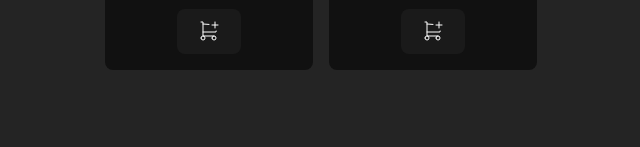
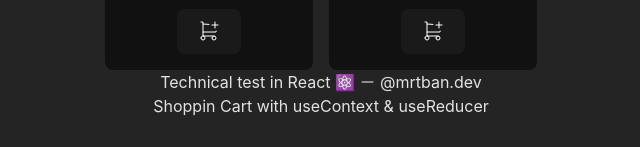
Before and after one commit to MrTban/shopping-cart, a React (Vite) app: page / in a window 1280 px wide. Shown: the part 1351-1498 px from the top of the page, without its empty margins (319-959 px from the left). Before the commit the page ends 1453 px from the top, so only its background shows below. Built offline with nearby package versions, Linux system fonts and the light colour scheme.

Commit message:
create and import footer

```diff
--- a/src/App.jsx
+++ b/src/App.jsx
@@ -3,9 +3,9 @@ import { products as initialProducts } from './mocks/products.json'
 
 import { Products } from './components/Products'
 import { Header } from './components/Header'
+import { Footer } from './components/Footer'
 
-function App() {
-	const [products] = useState(initialProducts)
+function useFilters() {
 	const [filters, setFilters] = useState({
 		category: 'all',
 		minPrice: 0,
@@ -20,12 +20,20 @@ function App() {
 		})
 	}
 
+	return { filterProducts, setFilters }
+}
+
+function App() {
+	const [products] = useState(initialProducts)
+	const { filterProducts, setFilters } = useFilters()
+
 	const filteredProducts = filterProducts(products)
 
 	return (
 		<>
 			<Header changeFilters={setFilters} />
 			<Products products={filteredProducts} />
+			<Footer />
 		</>
 	)
 }
--- /dev/null
+++ b/src/components/Footer.jsx
@@ -0,0 +1,10 @@
+export function Footer() {
+	return (
+		<footer>
+			<h4>
+				Technical test in React ⚛️ － <span>@mrtban.dev</span>
+			</h4>
+			<h5>Shoppin Cart with useContext & useReducer</h5>
+		</footer>
+	)
+}
```
